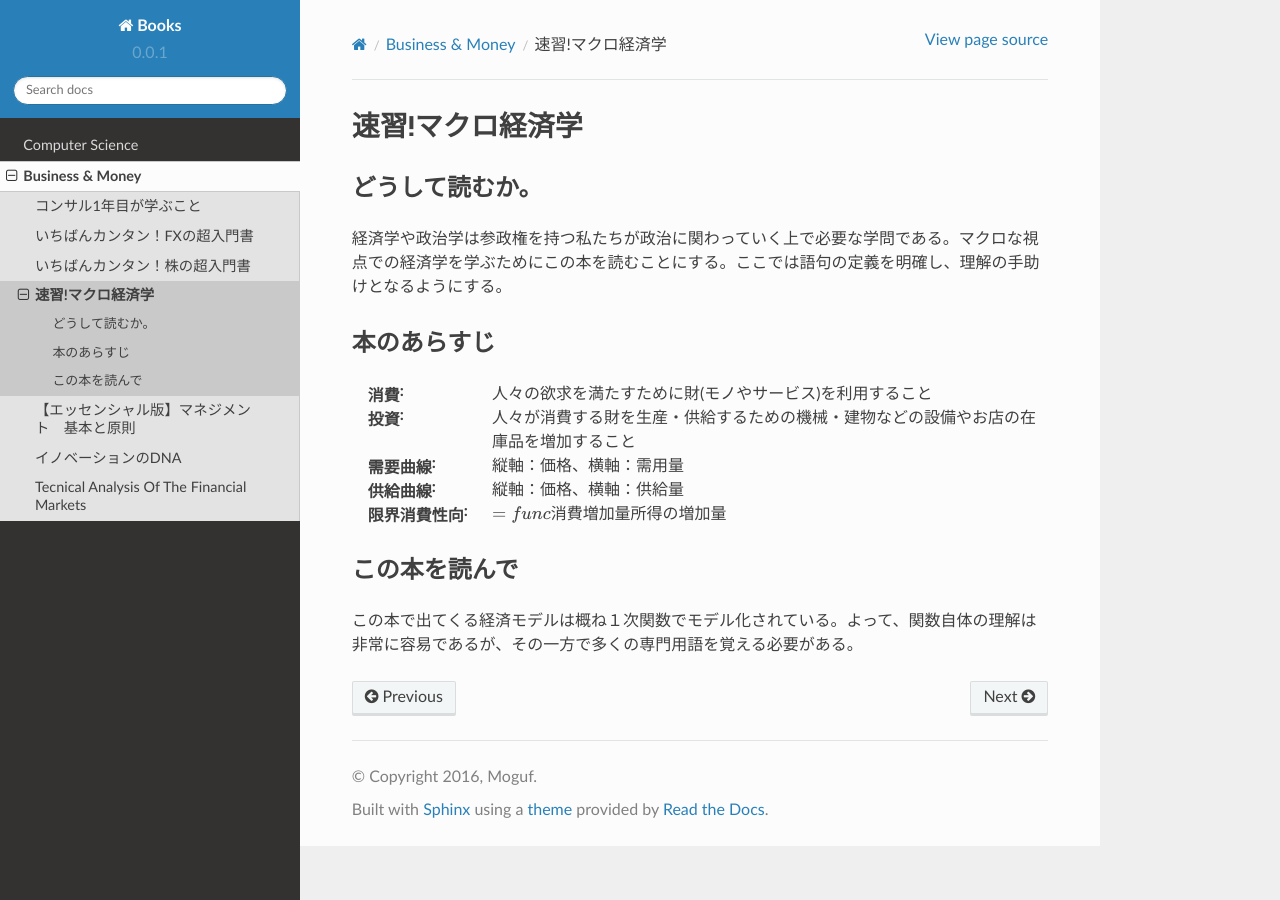
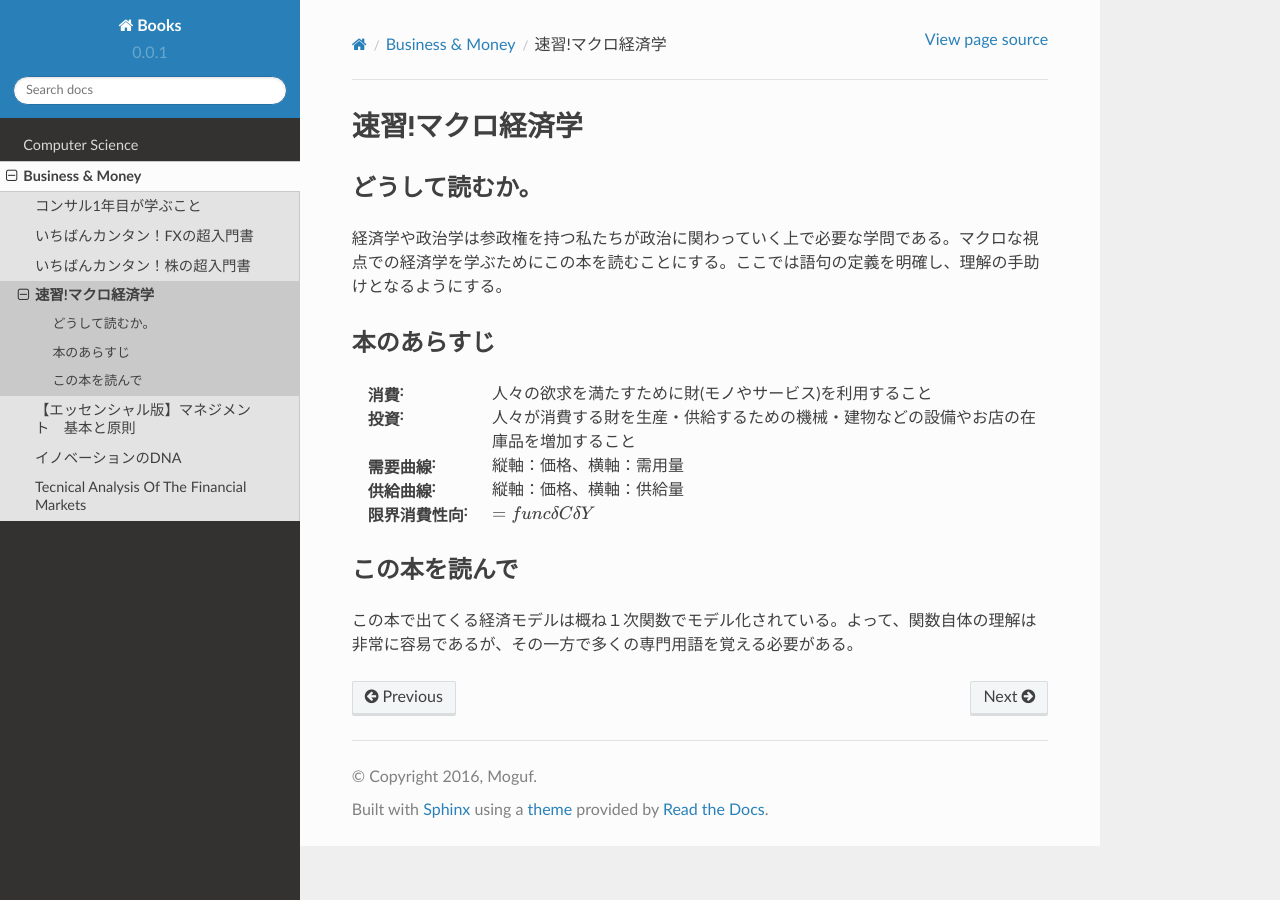
Before and after one commit to Moguf/Books, a Sphinx documentation site: the page built from docs/ja/source/BusinessAndMoney/first_macroecnomics/index.rst, in a window 1280 px wide. Built offline with Sphinx 7.4.7 and the Read the Docs theme 2.0.0, drawn with Linux system fonts in a browser that asks for light colours; formulas are drawn with MathJax 3; pages that are not in the unit, such as notebooks, are missing from menus.

Commit message:
FIX: in first_eco.

```diff
--- a/docs/ja/source/BusinessAndMoney/first_macroecnomics/index.rst
+++ b/docs/ja/source/BusinessAndMoney/first_macroecnomics/index.rst
@@ -18,7 +18,7 @@
 
 :供給曲線:  縦軸：価格、横軸：供給量
 
-:限界消費性向:   :math:`=func{消費増加量}{所得の増加量}`
+:限界消費性向:   :math:`=func{\delta C}{\delta Y}`
 
 この本を読んで
 ------------------
```
